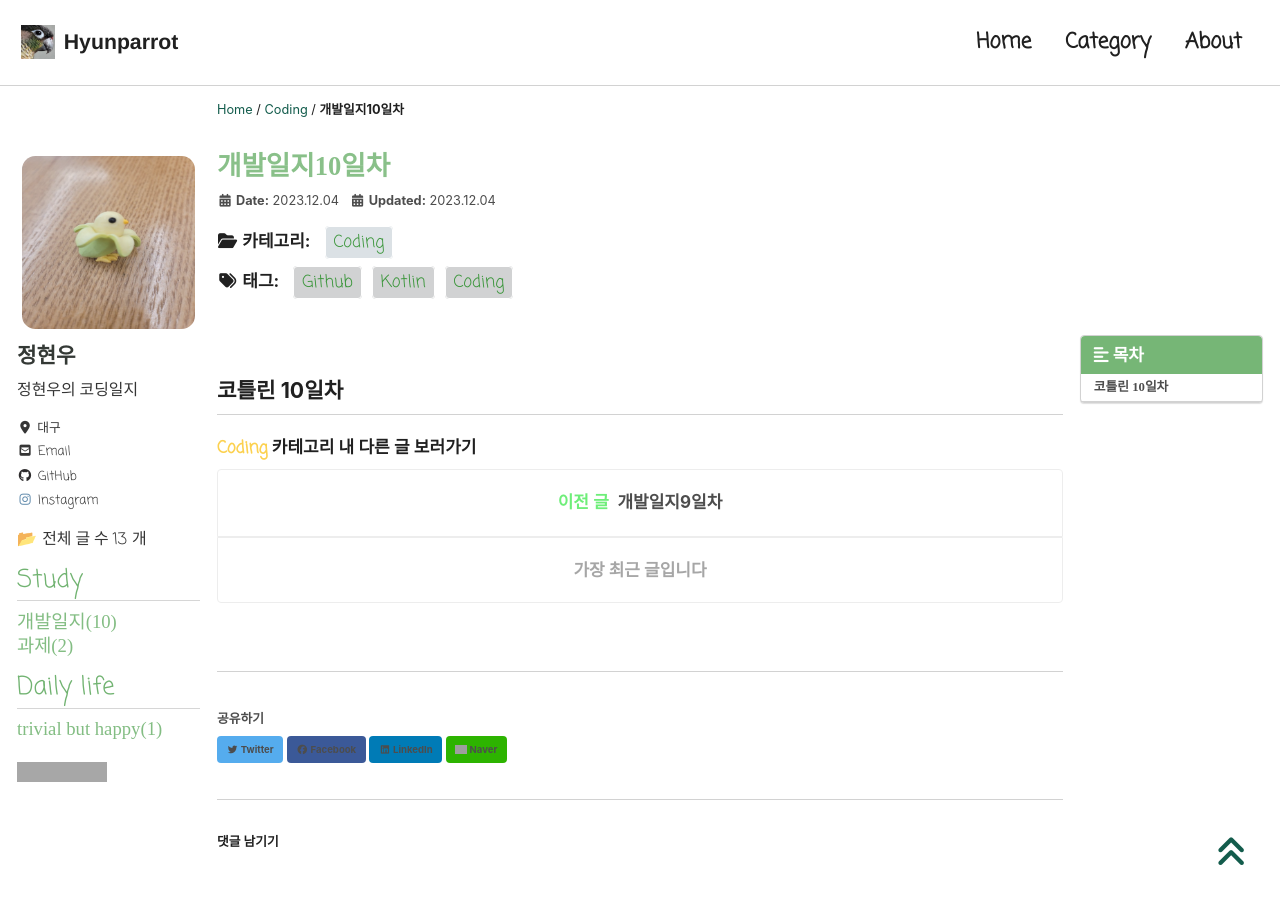
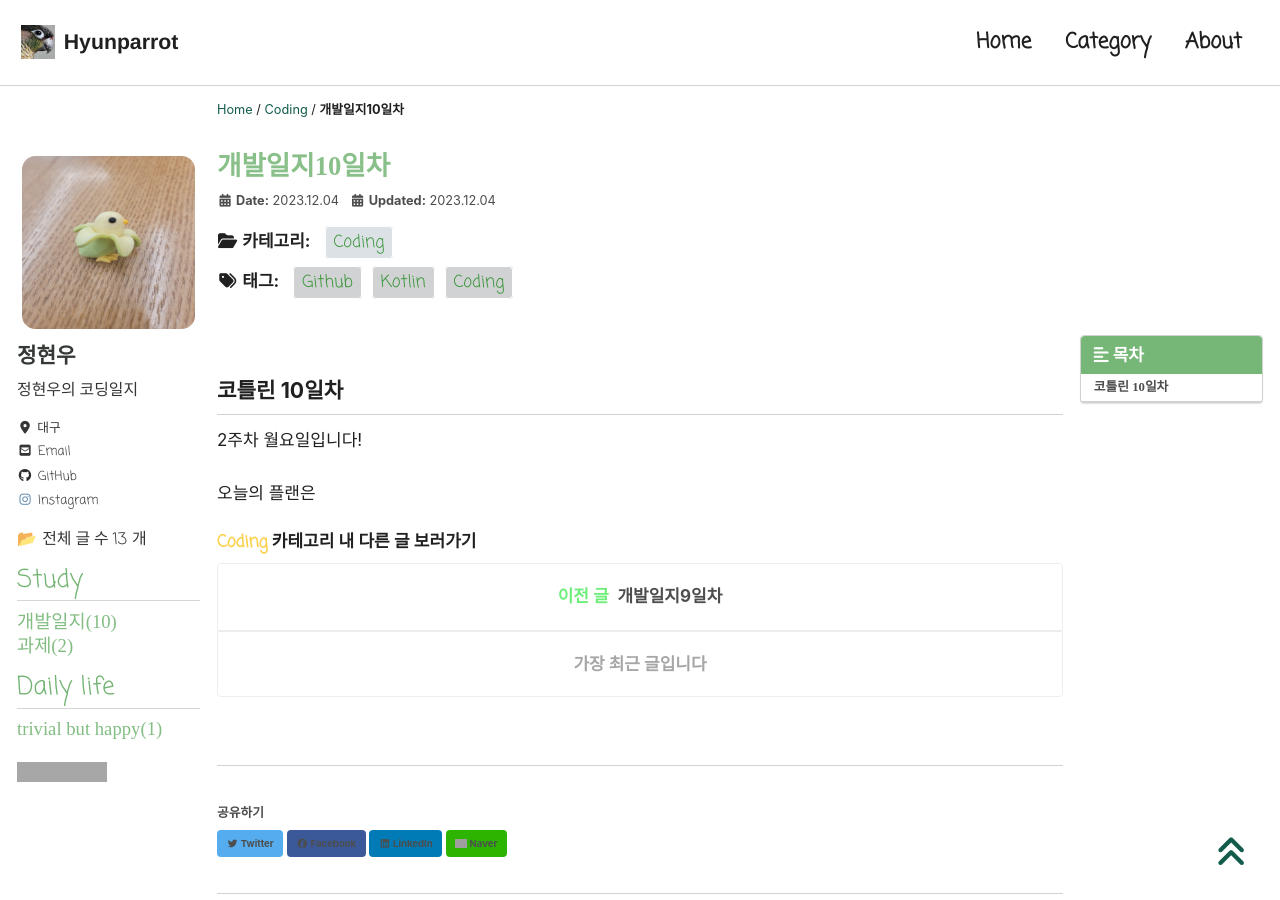
Before and after one commit to hyunparrot/hyunparrot.github.io, a Jekyll site: the page built from _posts/Blog/2023-12-04-kotlin-10.md, in a window 1280 px wide and 900 px high. Built offline with Jekyll 4.4.1, drawn with Linux system fonts in a browser that asks for light colours; cached includes are drawn as plain includes; nearby versions of some CDN libraries; some web fonts are replaced; comment, search, counter and statistics services are not loaded; grey boxes are pictures that could not be loaded.

Commit message:
Update 2023-12-04-kotlin-10.md

```diff
--- a/_posts/Blog/2023-12-04-kotlin-10.md
+++ b/_posts/Blog/2023-12-04-kotlin-10.md
@@ -17,3 +17,7 @@ last_modified_at: 2023-12-4
 
 
 ## 코틀린 10일차
+
+2주차 월요일입니다!
+
+오늘의 플랜은
```
